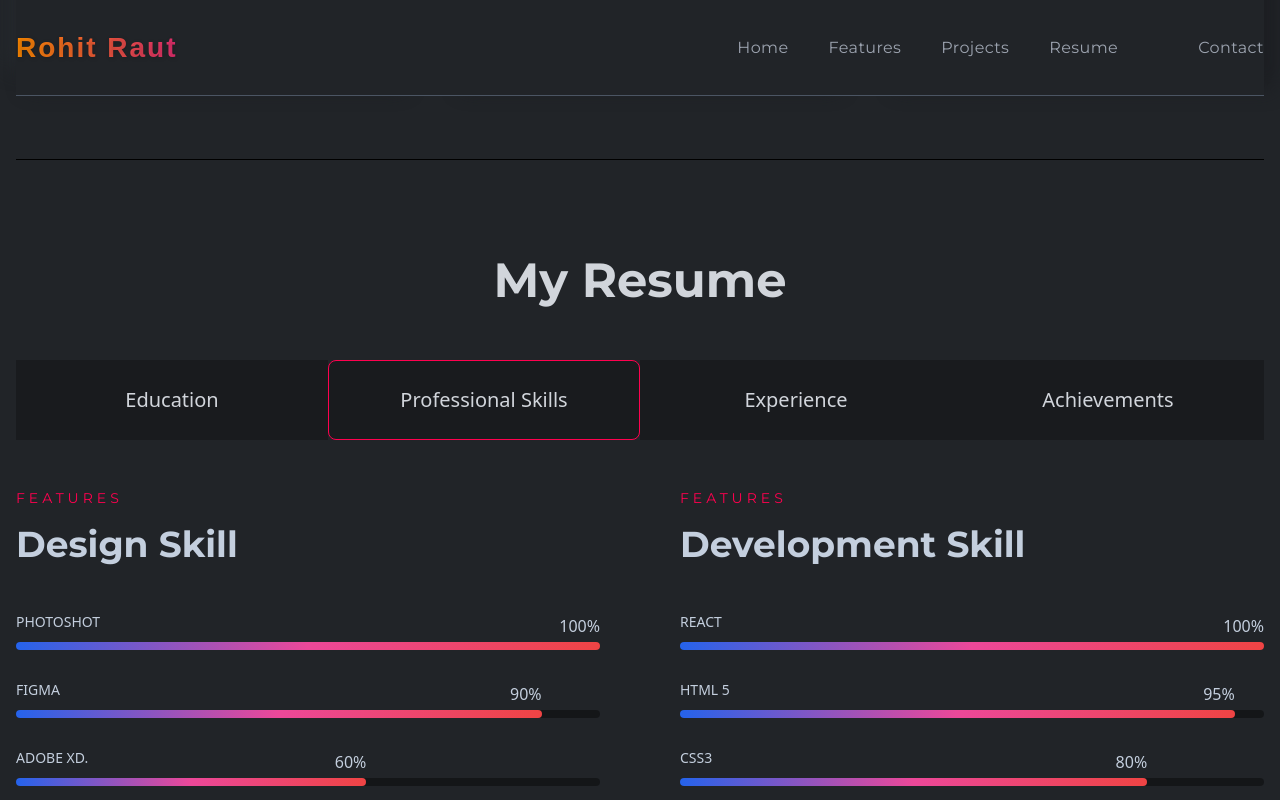
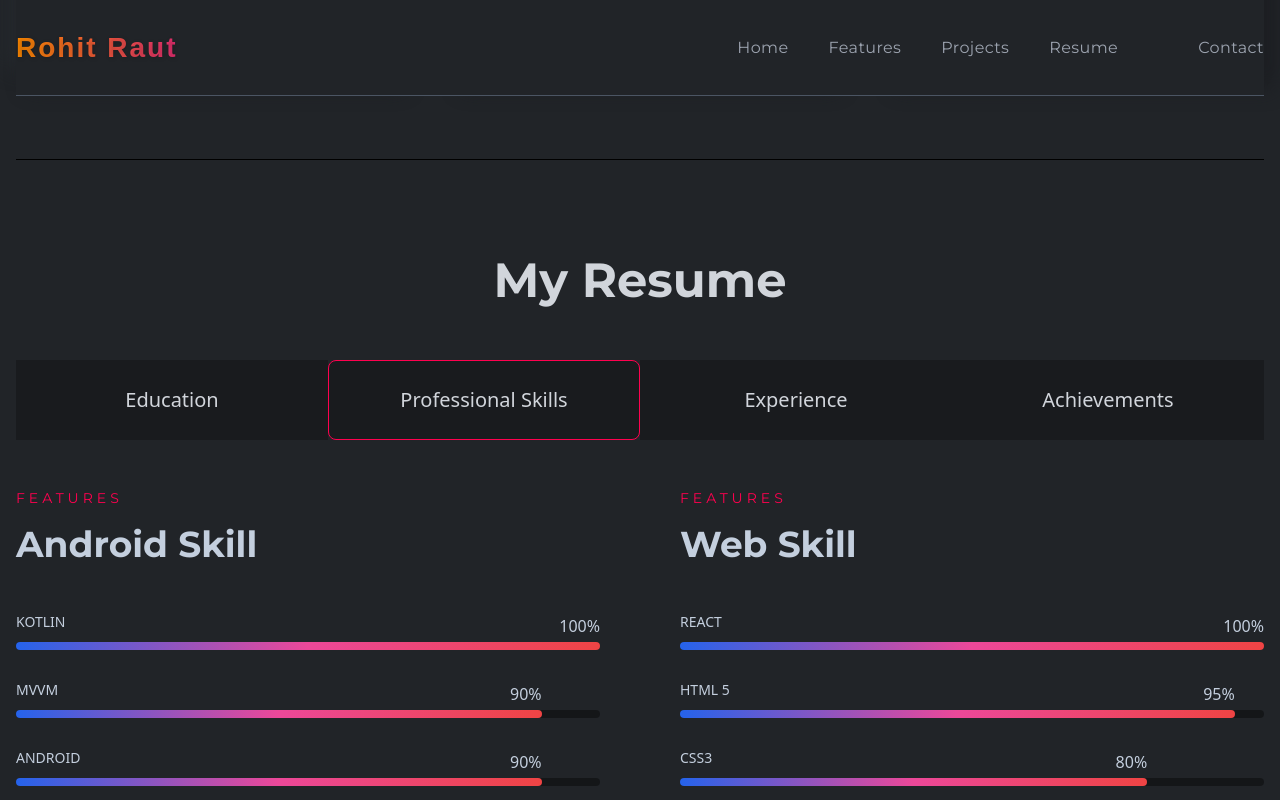
Before and after one commit to rohitRaut007/myPortfolio, a React (Create React App) app: page / in a window 1280 px wide. Both pictures are taken after a click on the item "Professional Skills". Shown: the part 2551-3351 px from the top of the page. Built offline with nearby package versions, Linux system fonts and the light colour scheme.

Commit message:
footer updated

```diff
--- a/src/components/footer/Footer.js
+++ b/src/components/footer/Footer.js
@@ -1,25 +1,36 @@
 import React from 'react'
-import { FaFacebookF, FaTwitter, FaLinkedinIn } from "react-icons/fa";
+import { FaTwitter, FaLinkedinIn,FaGithub,FaInstagram } from "react-icons/fa";
 import {logo} from "../../assets/index"
 
 const Footer = () => {
   return (
-    <div className="w-full py-20 h-auto border-b-[1px] border-b-black grid grid-cols-1 md:grid-cols-2 lgl:grid-cols-4 gap-8">
+    <div className="w-full py-10 h-auto border-b-[1px] border-b-black grid grid-cols-1 md:grid-cols-2 lgl:grid-cols-4 gap-8">
       <div className="w-full h-full flex flex-col gap-8">
         <img className="w-32" src={logo} alt="logo" />
         <div className="flex gap-4">
+            <a href="https://github.com/rohitRaut007" target="blank">
               <span className="bannerIcon">
-            <FaFacebookF />
+                <FaGithub />
               </span>
+            </a>
+            <a href="https://www.instagram.com/raut.rohit_/" target="blank">
+              <span className="bannerIcon">
+                <FaInstagram />
+              </span>
+            </a>
+            <a href="https://x.com/rohit_raut007" target="blank">
               <span className="bannerIcon">
                 <FaTwitter />
               </span>
+            </a>
+            <a href="https://www.linkedin.com/in/rohit-raut-91369a27a/" target="blank">
               <span className="bannerIcon">
                 <FaLinkedinIn />
               </span>
+            </a>
           </div>
       </div>
-      <div className="w-full h-full">
+      {/* <div className="w-full h-full">
         <h3 className="text-xl uppercase text-designColor tracking-wider">
           Quick Link
         </h3>
@@ -129,7 +140,7 @@ const Footer = () => {
             </span>
           </li>
         </ul>
-      </div>
+      </div> */}
     </div>
   );
 }
--- a/src/components/footer/FooterBottom.js
+++ b/src/components/footer/FooterBottom.js
@@ -4,7 +4,7 @@ const FooterBottom = () => {
   return (
     <div className="w-full py-10">
       <p className="text-center text-gray-500 text-base">
-        © 2024.
+        ©2024.
       </p>
     </div>
   );
--- a/src/components/navbar/Navbar.js
+++ b/src/components/navbar/Navbar.js
@@ -59,9 +59,6 @@ const Navbar = () => {
               <div>
                 <img className="w-32" src={logo} alt="logo" />
                 <p className="text-sm text-gray-400 mt-2">
-                  Lorem ipsum dolor sit, amet consectetur adipisicing elit.
-                  Earum soluta perspiciatis molestias enim cum repellat, magnam
-                  exercitationem distinctio aliquid nam.
                 </p>
               </div>
               <ul className="flex flex-col gap-4">
--- a/src/components/projects/ProjectsCard.js
+++ b/src/components/projects/ProjectsCard.js
@@ -1,6 +1,6 @@
 import React from 'react'
 import { BsGithub } from "react-icons/bs";
-import { FaGlobe } from "react-icons/fa";
+// import { FaGlobe } from "react-icons/fa";
 
 const ProjectsCard = ({ title, des, src }) => {
   return (
@@ -22,9 +22,7 @@ const ProjectsCard = ({ title, des, src }) => {
               <span className="text-lg w-10 h-10 rounded-full bg-black inline-flex justify-center items-center text-gray-400 hover:text-designColor duration-300 cursor-pointer">
                 <BsGithub />
               </span>
-              <span className="text-lg w-10 h-10 rounded-full bg-black inline-flex justify-center items-center text-gray-400 hover:text-designColor duration-300 cursor-pointer">
-                <FaGlobe />
-              </span>
+
             </div>
           </div>
           <p className="text-sm tracking-wide mt-3 hover:text-gray-100 duration-300">
--- a/src/components/resume/Education.js
+++ b/src/components/resume/Education.js
@@ -22,17 +22,7 @@ const Education = () => {
             result="7.02 CGPA"
             des="Currently persuing my final year at DIEMS in computer Science and Engineering Branch"
           />
-        </div>
-      </div>
-      {/* part Two */}
-
-      <div>
-        <div className="py-6 lgl:py-12 font-titleFont flex flex-col gap-4">
-          <p className="text-sm text-designColor tracking-[4px]"></p>
-          <h2 className="text-3xl md:text-4xl font-bold"> </h2>
-        </div>
-        <div className="mt-6 lgl:mt-14 w-full h-[1000px] border-l-[6px] border-l-black border-opacity-30 flex flex-col gap-10">
-        <ResumeCard
+           <ResumeCard
             title="12th (Senior Secondary Education)"
             subTitle="Mulana Aazd college (2019 - 2021)"
             result="91 %"
@@ -49,6 +39,17 @@ const Education = () => {
           />
         </div>
       </div>
+      {/* part Two */}
+
+      {/* <div>
+        <div className="py-6 lgl:py-12 font-titleFont flex flex-col gap-4">
+          <p className="text-sm text-designColor tracking-[4px]"></p>
+          <h2 className="text-3xl md:text-4xl font-bold"> </h2>
+        </div>
+        <div className="mt-6 lgl:mt-14 w-full h-[1000px] border-l-[6px] border-l-black border-opacity-30 flex flex-col gap-10">
+
+        </div>
+      </div> */}
     </motion.div>
   );
 };
--- a/src/components/resume/Skills.js
+++ b/src/components/resume/Skills.js
@@ -13,11 +13,11 @@ const Skills = () => {
           <p className="text-sm text-designColor tracking-[4px] uppercase">
             Features
           </p>
-          <h2 className="text-3xl md:text-4xl font-bold">Design Skill</h2>
+          <h2 className="text-3xl md:text-4xl font-bold">Android Skill</h2>
         </div>
         <div className='className="mt-14 w-full flex flex-col gap-6'>
           <div className="overflow-x-hidden">
-            <p className="text-sm uppercase font-medium">Photoshot</p>
+            <p className="text-sm uppercase font-medium">Kotlin</p>
             <span className="w-full h-2 bgOpacity rounded-md inline-flex mt-2">
               <motion.span
                 initial={{ x: "-100%", opacity: 0 }}
@@ -30,7 +30,7 @@ const Skills = () => {
             </span>
           </div>
           <div className="overflow-x-hidden">
-            <p className="text-sm uppercase font-medium">Figma</p>
+            <p className="text-sm uppercase font-medium">MVVM</p>
             <span className="w-full h-2 bgOpacity rounded-md inline-flex mt-2">
               <motion.span
                 initial={{ x: "-100%", opacity: 0 }}
@@ -43,20 +43,20 @@ const Skills = () => {
             </span>
           </div>
           <div className="overflow-x-hidden">
-            <p className="text-sm uppercase font-medium">Adobe XD.</p>
+            <p className="text-sm uppercase font-medium">Android</p>
             <span className="w-full h-2 bgOpacity rounded-md inline-flex mt-2">
               <motion.span
                 initial={{ x: "-100%", opacity: 0 }}
                 animate={{ x: 0, opacity: 1 }}
                 transition={{ duration: 0.5, delay: 0.5 }}
-                className="w-[60%] h-full bg-gradient-to-r from-blue-600 via-pink-500 to-red-500 rounded-md relative"
+                className="w-[90%] h-full bg-gradient-to-r from-blue-600 via-pink-500 to-red-500 rounded-md relative"
               >
-                <span className="absolute -top-7 right-0">60%</span>
+                <span className="absolute -top-7 right-0">90%</span>
               </motion.span>
             </span>
           </div>
           <div className="overflow-x-hidden">
-            <p className="text-sm uppercase font-medium">Adobe Illustrator</p>
+            <p className="text-sm uppercase font-medium">Retrofit</p>
             <span className="w-full h-2 bgOpacity rounded-md inline-flex mt-2">
               <motion.span
                 initial={{ x: "-100%", opacity: 0 }}
@@ -69,7 +69,7 @@ const Skills = () => {
             </span>
           </div>
           <div className="overflow-x-hidden">
-            <p className="text-sm uppercase font-medium">Design</p>
+            <p className="text-sm uppercase font-medium">UI/UX</p>
             <span className="w-full h-2 bgOpacity rounded-md inline-flex mt-2">
               <motion.span
                 initial={{ x: "-100%", opacity: 0 }}
@@ -89,7 +89,7 @@ const Skills = () => {
           <p className="text-sm text-designColor tracking-[4px] uppercase">
             Features
           </p>
-          <h2 className="text-3xl md:text-4xl font-bold">Development Skill</h2>
+          <h2 className="text-3xl md:text-4xl font-bold">Web Skill</h2>
         </div>
         <div className="flex flex-col gap-6">
           <div className="overflow-x-hidden">
```
Also changed, not shown: 12 other files (tests, documents, lock files or other folders). Lines whose indentation alone changed are shown as unchanged.
